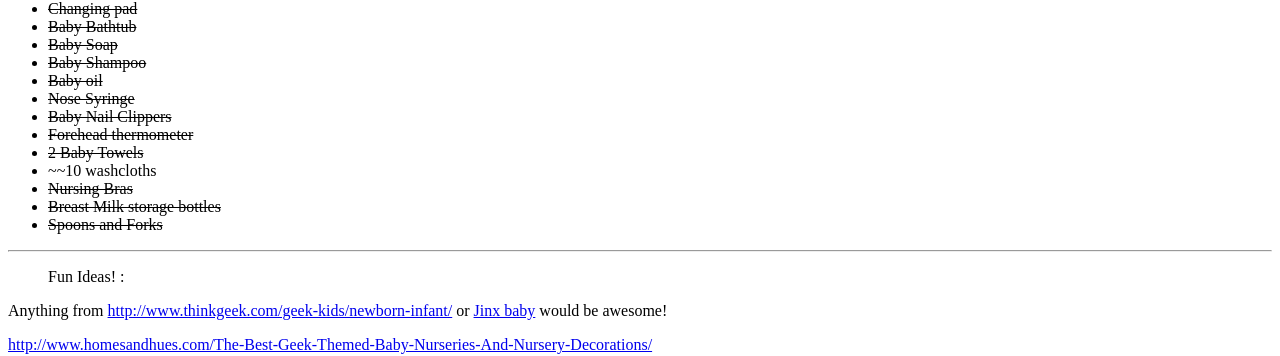
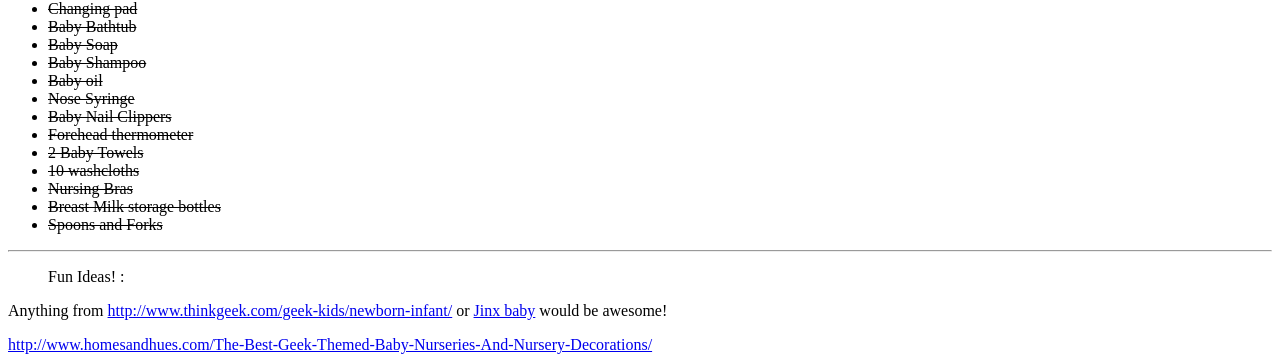
Before and after one commit to hmfaysal/Jekyll-HMFAYSAL-Theme, a Jekyll site: the page built from babyregistry.md, in a window 1280 px wide and 900 px high, scrolled down 2855 px. Shown: the part 98-454 px from the top of the window. Built offline with Jekyll 4.4.1, drawn with Linux system fonts in a browser that asks for light colours; comment, search, counter and statistics services are not loaded.

Commit message:
baby registry updates 10-17-2016

```diff
--- a/babyregistry.md
+++ b/babyregistry.md
@@ -99,7 +99,7 @@ or visit one of our registries below / throughout this page:
 * ~~Baby Nail Clippers~~
 * ~~Forehead thermometer~~
 * ~~2 Baby Towels~~
-* ~~10 washcloths
+* ~~10 washcloths~~
 * ~~Nursing Bras~~
 * ~~Breast Milk storage bottles~~
 * ~~Spoons and Forks~~
```
